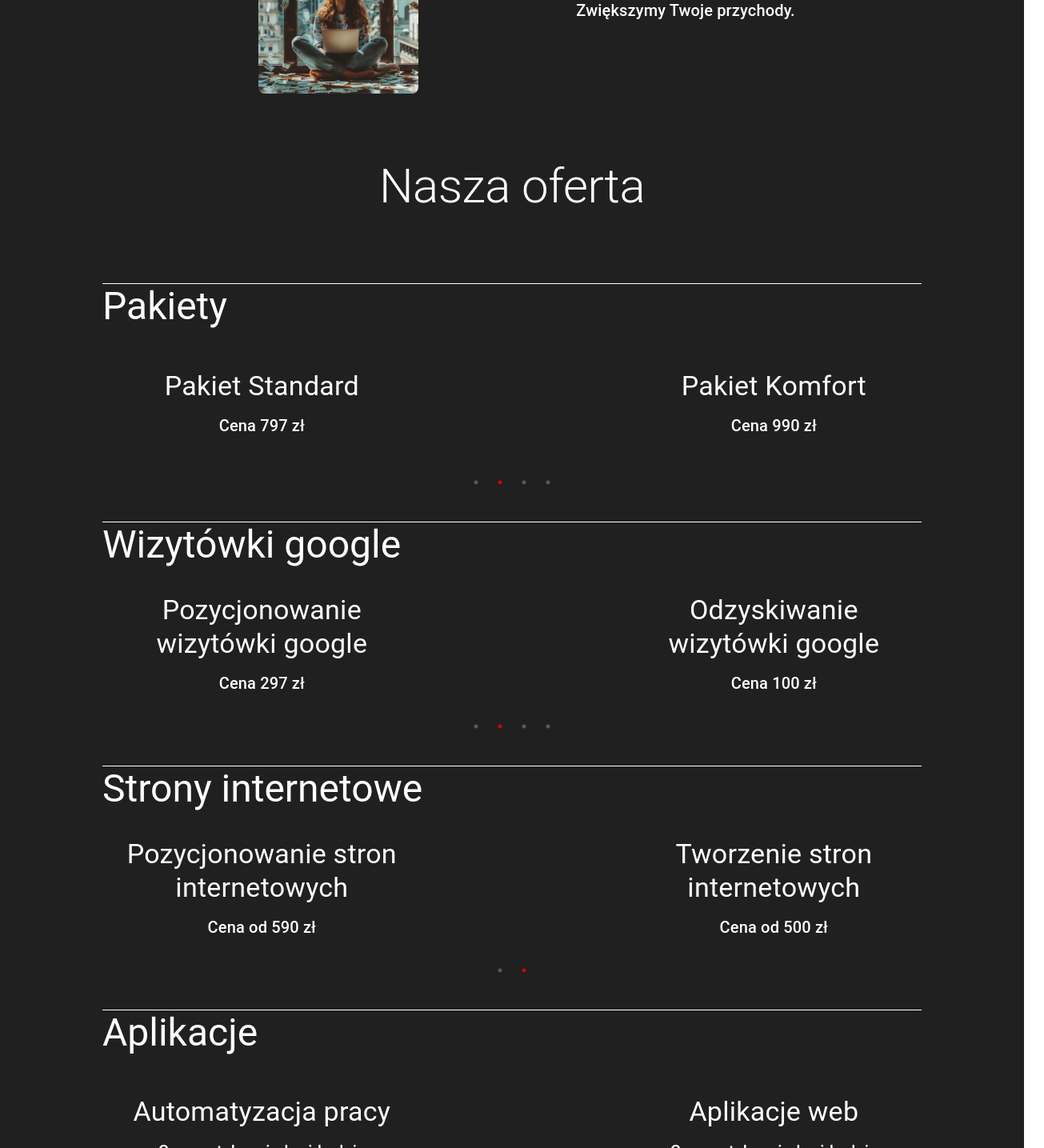
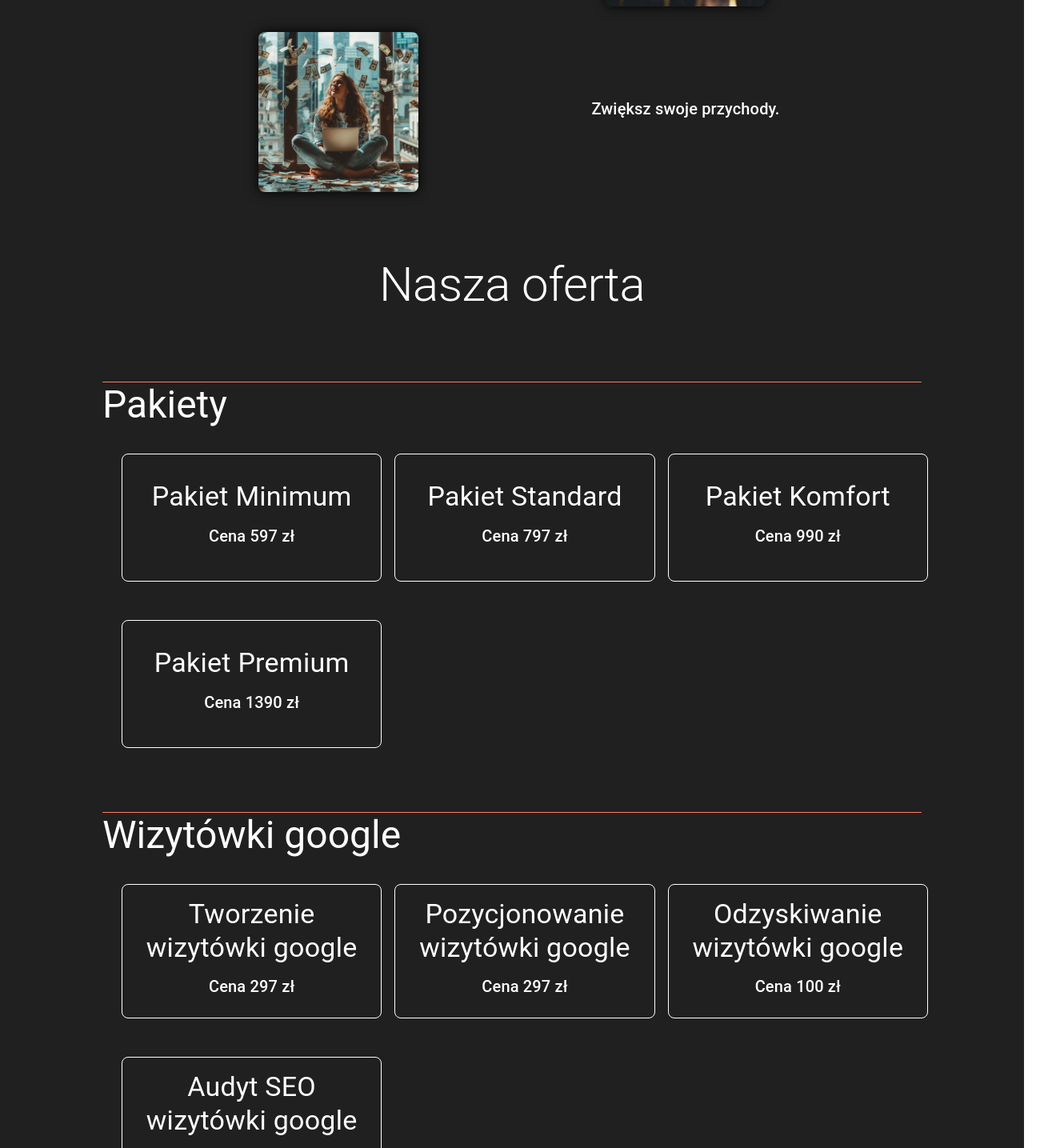
Before and after one commit to CezarySzukiel/visioptimize, a React (Create React App) app: page / in a window 1280 px wide. Shown: the part 840-2275 px from the top of the page at 80% size, 1305 px wide, since content can reach past the window. Built offline with nearby package versions, Linux system fonts and the light colour scheme.

Commit message:
offer refactored, with slide effect

```diff
--- a/package.json
+++ b/package.json
@@ -33,6 +33,7 @@
     "axios": "^1.7.7",
     "react": "^18.3.1",
     "react-dom": "^18.3.1",
+    "react-intersection-observer": "^9.13.1",
     "react-parallax": "^3.5.1",
     "react-router-dom": "^6.27.0",
     "react-scripts": "5.0.1",
--- a/src/App.tsx
+++ b/src/App.tsx
@@ -19,9 +19,11 @@ function App() {
     palette: {
       primary: {
         main: "#202020",
+        dark: "#000000",
       },
       secondary: {
-        main: orange[500],
+        light: "#ff7961",
+        main: "#492111",
       },
       error: {
         main: red.A400,
@@ -37,7 +39,13 @@ function App() {
       },
       text: {
         primary: "#ffffff",
-        secondary: "#ffffff",
+        secondary: "#c0c0c0",
+      },
+    },
+    transitions: {
+      duration: {
+        enteringScreen: 225,
+        leavingScreen: 195,
       },
     },
   });
--- a/src/components/About.tsx
+++ b/src/components/About.tsx
@@ -9,6 +9,7 @@ import {
   CardContent,
 } from "@mui/material";
 import { containersColor, containersBorderRadius } from "../pageSettings";
+import { useTheme } from "@mui/material/styles";
 
 interface TextSectionProps {
   text: string;
@@ -42,6 +43,7 @@ const TextSection: React.FC<TextSectionProps> = ({ text }) => {
   );
 };
 const AboutSection: React.FC = () => {
+  const theme = useTheme();
   const imgSize: string = "200px";
 
   return (
@@ -64,13 +66,14 @@ const AboutSection: React.FC = () => {
                   style={{
                     width: imgSize,
                     borderRadius: containersBorderRadius,
+                    boxShadow: `0px 0px 15px 0px ${theme.palette.primary.dark}`,
                   }}
                 />
               </CenterBox>
             </Grid>
             <Grid item xs={12} md={6}>
               <TextSection
-                text={"Poprawimy Widoczność Twojej firmy w internecie."}
+                text={"Popraw widoczność Twojej firmy w internecie."}
               />
             </Grid>
           </Grid>
@@ -80,16 +83,17 @@ const AboutSection: React.FC = () => {
         <Box>
           <Grid container spacing={2}>
             <Grid item xs={12} md={6}>
-              <TextSection text={"Znajdziemy dla Ciebie nowych klientów."} />
+              <TextSection text={"Znajdź nowych klientów"} />
             </Grid>
             <Grid item xs={12} md={6}>
               <CenterBox>
                 <img
                   src="/nowi klienci.jpg"
-                  alt="Description 2"
+                  alt="ludzie na ulicy"
                   style={{
                     width: imgSize,
                     borderRadius: containersBorderRadius,
+                    boxShadow: `0px 0px 15px 0px ${theme.palette.primary.dark}`,
                   }}
                 />
               </CenterBox>
@@ -104,16 +108,17 @@ const AboutSection: React.FC = () => {
               <CenterBox>
                 <img
                   src="dochody.jpg"
-                  alt="Description 3"
+                  alt="kobieta z laptopem, spadające banknoty"
                   style={{
                     width: imgSize,
                     borderRadius: containersBorderRadius,
+                    boxShadow: `0px 0px 15px 0px ${theme.palette.primary.dark}`,
                   }}
                 />
               </CenterBox>
             </Grid>
             <Grid item xs={12} md={6}>
-              <TextSection text={"Zwiększymy Twoje przychody."} />
+              <TextSection text={"Zwiększ swoje przychody."} />
             </Grid>
           </Grid>
         </Box>
--- a/src/components/Hero.tsx
+++ b/src/components/Hero.tsx
@@ -1,5 +1,6 @@
 import React from "react";
 import { Container, Box, Typography } from "@mui/material";
+import { useTheme } from "@mui/material/styles";
 import {
   headerHeight,
   containersColor,
@@ -7,20 +8,22 @@ import {
 } from "../pageSettings";
 
 const HeroSection: React.FC = () => {
+  const theme = useTheme();
   return (
-    <Container maxWidth="md">
+    <Container maxWidth="xl">
       <Box
         sx={{
           display: "flex",
           flexDirection: "column",
           alignItems: "center",
           justifyContent: "center",
-          minHeight: "20vh",
+          minHeight: "40vh",
           textAlign: "center",
           padding: "2rem",
           borderRadius: containersBorderRadius,
           color: "white",
           marginTop: headerHeight,
+          background: `linear-gradient(to bottom, ${theme.palette.secondary.main}, #202020)`,
         }}
       >
         <Typography variant="h2" component="h1" gutterBottom>
--- a/src/components/Offer.tsx
+++ b/src/components/Offer.tsx
@@ -4,7 +4,9 @@ import "slick-carousel/slick/slick.css";
 import "slick-carousel/slick/slick-theme.css";
 import "./offer.css";
 import offer from "../offer.json";
-import { Container, Box, Typography } from "@mui/material";
+import { Container, Box, Typography, Grid, Slide, Fade } from "@mui/material";
+import { useTheme } from "@mui/material/styles";
+import { useInView } from "react-intersection-observer";
 import {
   headerHeight,
   containersColor,
@@ -17,13 +19,20 @@ interface Offer {
   price: string;
 }
 
+interface OfferPackage {
+  title: string;
+  offers: Offer[];
+}
+
 const CustomBox = ({ children }: { children: React.ReactNode }) => {
+  const theme = useTheme();
+
   return (
     <Box
       sx={{
         width: "80%",
         margin: "4rem auto 0 auto",
-        borderTop: "1px solid white",
+        borderTop: `1px solid ${theme.palette.secondary.light}`,
         display: "flex",
         height: "100%",
       }}
@@ -33,10 +42,29 @@ const CustomBox = ({ children }: { children: React.ReactNode }) => {
   );
 };
 
-const OfferBox: React.FC<Offer> = ({ name, price }) => {
+const OfferBox: React.FC<Offer & { index: number }> = ({
+  name,
+  price,
+  index,
+}) => {
+  const theme = useTheme();
+  const { ref, inView } = useInView({
+    triggerOnce: false,
+    threshold: 0.1,
+  });
+
   return (
-    <Container maxWidth="xs">
-      <Box
+    <Grid item xs={12} sm={6} md={4}>
+      <div ref={ref}>
+        <Slide
+          direction="left"
+          in={inView}
+          timeout={{
+            enter: theme.transitions.duration.enteringScreen + index * 300,
+            exit: theme.transitions.duration.leavingScreen,
+          }}
+        >
+          <Container
             sx={{
               display: "flex",
               flexDirection: "column",
@@ -46,7 +74,9 @@ const OfferBox: React.FC<Offer> = ({ name, price }) => {
               textAlign: "center",
               padding: "1rem",
               borderRadius: containersBorderRadius,
+              border: "1px solid white",
               color: "white",
+              margin: "1rem",
             }}
           >
             <Typography variant="h4" component="h1" gutterBottom>
@@ -56,8 +86,34 @@ const OfferBox: React.FC<Offer> = ({ name, price }) => {
             <Typography variant="h6" component="p" gutterBottom>
               Cena {price}
             </Typography>
-      </Box>
           </Container>
+        </Slide>
+      </div>
+    </Grid>
+  );
+};
+
+const OfferPackage: React.FC<OfferPackage> = ({ title, offers }) => {
+  return (
+    <>
+      <CustomBox>
+        <Typography variant="h3" component="h2" gutterBottom>
+          {title}
+        </Typography>
+      </CustomBox>
+      <CenterBox>
+        <Grid container spacing={2} maxWidth="80%">
+          {offers.map((offer, index) => (
+            <OfferBox
+              key={offer.name}
+              name={offer.name}
+              price={offer.price}
+              index={index}
+            />
+          ))}
+        </Grid>
+      </CenterBox>
+    </>
   );
 };
 
@@ -99,54 +155,17 @@ const OfferSection: React.FC = () => {
           Nasza oferta
         </Typography>
       </Box>
-      <CustomBox>
-        <Typography variant="h3" component="h2" gutterBottom>
-          Pakiety
-        </Typography>
-      </CustomBox>
-      <Slider {...settings} ref={sliderRef1} asNavFor={nav2}>
-        {offer.packages.map((offer) => (
-          <div key={offer.name}>
-            <OfferBox name={offer.name} price={offer.price} />
-          </div>
-        ))}
-      </Slider>
-      <CustomBox>
-        <Typography variant="h3" component="h2" gutterBottom>
-          Wizytówki google
-        </Typography>
-      </CustomBox>
-      <Slider {...settings} asNavFor={nav1}>
-        {offer.google_my_business.map((offer) => (
-          <div key={offer.name}>
-            <OfferBox name={offer.name} price={offer.price} />
-          </div>
-        ))}
-      </Slider>
-      <CustomBox>
-        <Typography variant="h3" component="h2" gutterBottom>
-          Strony internetowe
-        </Typography>
-      </CustomBox>
-      <Slider {...settings} asNavFor={nav1}>
-        {offer.websites.map((offer) => (
-          <div key={offer.name}>
-            <OfferBox name={offer.name} price={offer.price} />
-          </div>
-        ))}
-      </Slider>
-      <CustomBox>
-        <Typography variant="h3" component="h2" gutterBottom>
-          Aplikacje
-        </Typography>
-      </CustomBox>
-      <Slider {...settings} asNavFor={nav1}>
-        {offer.applications.map((offer) => (
-          <div key={offer.name}>
-            <OfferBox name={offer.name} price={offer.price} />
-          </div>
-        ))}
-      </Slider>
+
+      <OfferPackage title="Pakiety" offers={offer.packages} />
+
+      <OfferPackage
+        title="Wizytówki google"
+        offers={offer.google_my_business}
+      />
+
+      <OfferPackage title="Strony internetowe" offers={offer.websites} />
+
+      <OfferPackage title="Aplikacje" offers={offer.applications} />
     </>
   );
 };
```
Also changed, not shown: public/home-office.jpg (added), 1 other file (tests, documents, lock files or other folders). Lines whose indentation alone changed are shown as unchanged.
